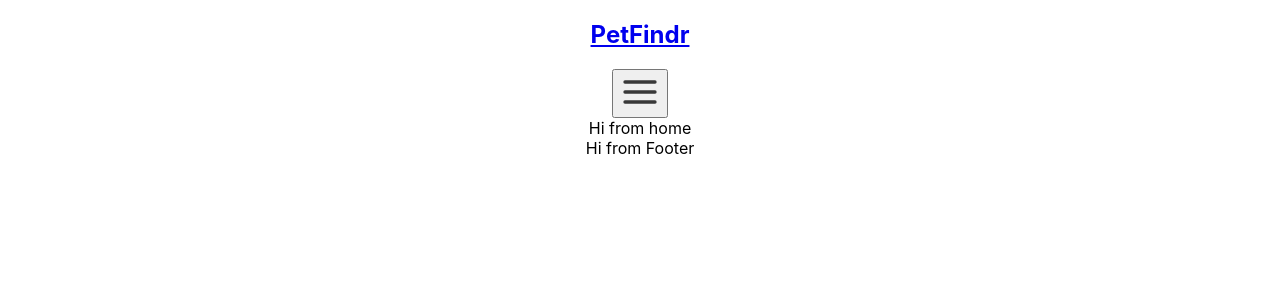
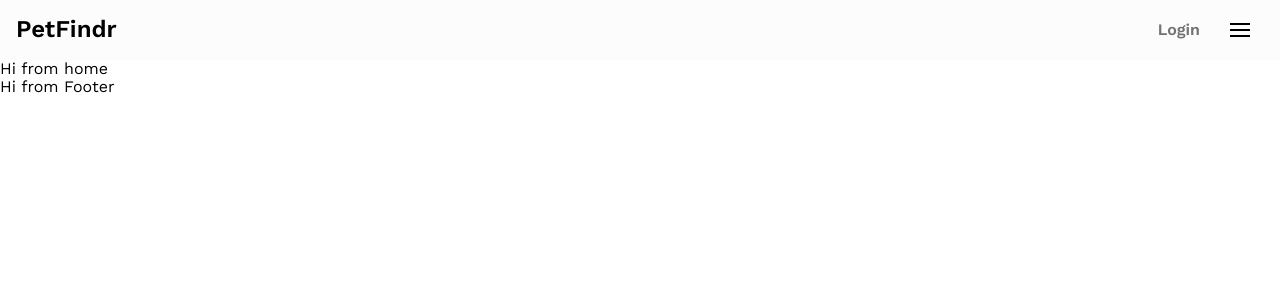
Before and after one commit to PetFindrSEI/pet-findr-frontend, a React (Create React App) app: page / in a window 1280 px wide. Shown: the top 300 px of the page. Built offline with nearby package versions, Linux system fonts and the light colour scheme.

Commit message:
Add styling to Navigation component Co-authored-by: Melissa Morgan melissamorganc@gmail.com

```diff
--- a/package.json
+++ b/package.json
@@ -6,6 +6,9 @@
     "@testing-library/jest-dom": "^5.16.2",
     "@testing-library/react": "^12.1.2",
     "@testing-library/user-event": "^13.5.0",
+    "framer-motion": "^6.2.6",
+    "hamburger-react": "^2.4.1",
+    "normalize.css": "^8.0.1",
     "react": "^17.0.2",
     "react-dom": "^17.0.2",
     "react-icons": "^4.3.1",
--- a/src/App.css
+++ b/src/App.css
@@ -1,4 +1,4 @@
-.App {
+/* .App {
   text-align: center;
 }
 
@@ -35,4 +35,4 @@
   to {
     transform: rotate(360deg);
   }
-}
+} */
--- a/src/App.js
+++ b/src/App.js
@@ -1,4 +1,4 @@
-import logo from './logo.svg';
+import 'normalize.css'
 import { Routes, Route, Link } from 'react-router-dom';
 import Navigation from './components/Navigation/Navigation';
 import Home from './components/Home/Home';
--- a/src/components/Navigation/Navigation.js
+++ b/src/components/Navigation/Navigation.js
@@ -4,6 +4,16 @@ import { Link } from 'react-router-dom';
 import { useState } from 'react';
 import { MdClose } from 'react-icons/md';
 import { FiMenu } from 'react-icons/fi';
+// Hamburger Icon
+import { Divide as Hamburger } from 'hamburger-react';
+// Menu Icons
+import { AiOutlineHome } from 'react-icons/ai';
+import { BiSearchAlt } from 'react-icons/bi';
+import { BsFillExclamationDiamondFill } from 'react-icons/bs';
+import { FiHelpCircle } from 'react-icons/fi';
+import { GoReport } from 'react-icons/go';
+// Framer Motion
+import { motion } from 'framer-motion';
 
 function Navigation(props) {
   const [navbarOpen, setNavbarOpen] = useState(false);
@@ -13,43 +23,67 @@ function Navigation(props) {
   };
 
   return (
-		<nav className='navBar'>
-			<Link to='/'>
-				<h1>PetFindr</h1>
+    <div>
+      {/* Navigation bar */}
+      <nav className={styles.navBar}>
+        <h1>
+          <Link to='/' className={styles.logo}>
+            PetFindr
           </Link>
-			<div className='hamburgerButtonDiv'>
-				<button onClick={handleToggle}>
-					{navbarOpen ? (
-						<MdClose
-							style={{ color: '#fff', width: '40px', height: '40px ' }}
-						/>
-					) : (
-						<FiMenu
-							style={{ color: '#383838', width: '40px', height: '40px' }}
-						/>
-					)}
-				</button>
+        </h1>
+        <div className={styles.buttonsArea}>
+          <motion.div whileHover={{ scale: 1.025 }} whileTap={{ scale: 0.975 }}>
+            <Link to='/'>Login</Link>
+          </motion.div>
+          {/* Hamburger Button */}
+          <motion.button
+            onClick={handleToggle}
+            whileHover={{ scale: 1.05 }}
+            whileTap={{ scale: 0.95 }}>
+            <Hamburger toggled={navbarOpen} toggle={setNavbarOpen} size={20} />
+          </motion.button>
+        </div>
+      </nav>
+      {/* List of Links when menu is toggled */}
       <ul
         style={{ display: navbarOpen ? 'flex' : 'none' }}
-					className='menuNav'>
-					<li>
+        className={styles.menuNav}>
+        <motion.li whileHover={{ scale: 1.05 }}>
+          <Link to='/'>
+            <AiOutlineHome className={styles.icon} />
             Home
-					</li>
-					<li>
+          </Link>
+        </motion.li>
+        <span></span>
+        <motion.li whileHover={{ scale: 1.05 }}>
+          <Link to='/'>
+            <BiSearchAlt className={styles.icon} />
             Found Pets
-					</li>
-					<li>
+          </Link>
+        </motion.li>
+        <span></span>
+        <motion.li whileHover={{ scale: 1.05 }}>
+          <Link to='/'>
+            <BsFillExclamationDiamondFill className={styles.icon} />
             Lost Pets
-					</li>
-					<li>
+          </Link>
+        </motion.li>
+        <span></span>
+        <motion.li whileHover={{ scale: 1.05 }}>
+          <Link to='/'>
+            <FiHelpCircle className={styles.icon} />
             How it Works?
-					</li>
-					<li>
+          </Link>
+        </motion.li>
+        <span></span>
+        <motion.li whileHover={{ scale: 1.05 }}>
+          <Link to='/'>
+            <GoReport className={styles.icon} />
             Report a Pet
-					</li>
+          </Link>
+        </motion.li>
       </ul>
     </div>
-		</nav>
   );
 }
 
--- a/src/components/Navigation/Navigation.module.css
+++ b/src/components/Navigation/Navigation.module.css
@@ -0,0 +1,112 @@
+/* Navigation bar */
+.navBar {
+  display: flex;
+  padding: 1.5rem 1rem;
+  justify-content: space-between;
+  align-items: center;
+  height: 60px;
+  background-color: #fcfcfc;
+  /* background-color: #868686; */
+}
+
+/* Menu (Hamburger) Button */
+.navBar button {
+  border: none;
+  background-color: transparent;
+  color: black;
+  height: fit-content;
+  width: fit-content;
+  padding: 0;
+  font-weight: 10px;
+  transition: all 0.2s ease;
+  border-radius: 0.5rem;
+}
+.navBar button:hover {
+  background-color: #854ad0;
+  color: white;
+}
+
+/* Links on the menu */
+.menuNav {
+  position: fixed;
+  display: flex;
+  flex-direction: column;
+  justify-content: center;
+  align-items: center;
+  z-index: 1;
+  background-color: #854ad0;
+  width: 100%;
+  margin: 0;
+  padding: 0;
+  list-style-type: none;
+  text-decoration: none;
+  box-shadow: 0 4px 4px rgba(0, 0, 0, 0.25);
+}
+/* Links */
+.menuNav a {
+  color: white;
+  background-color: transparent;
+  text-decoration: none;
+  font-weight: 600;
+  transition: all 0.2s ease;
+  padding: 1rem 0;
+  display: flex;
+  flex-direction: row;
+  justify-content: center;
+  align-items: center;
+  text-align: center;
+  width: 95%;
+  margin: 0 auto;
+}
+/* Links Hover */
+.menuNav a:hover {
+  color: rgb(236, 236, 236);
+  background-color: #9365cf;
+}
+.menuNav a:active {
+  background-color: #8a5ec4;
+}
+.icon {
+  margin-right: 0.5rem;
+}
+
+.menuNav li {
+  width: 100%;
+  text-align: center;
+}
+/* Lines in the menu container */
+.menuNav span {
+  height: 1px;
+  width: 95%;
+  border: 1px solid #8d63c4;
+}
+
+/* Buttons Area (Menu and login) */
+.buttonsArea {
+  display: flex;
+  flex-direction: row;
+  justify-content: space-between;
+  align-items: center;
+}
+/* Login Link */
+.buttonsArea a {
+  margin-right: 1rem;
+  text-decoration: none;
+  color: #737272;
+  font-weight: 600;
+  transition: all 0.2s ease;
+}
+.buttonsArea a:hover {
+  color: black;
+}
+
+
+/* PetFindr Logo */
+.navBar h1 {
+  font-size: 1.5rem;
+  font-weight: 600;
+}
+.logo {
+  text-decoration: none;
+  color: black;
+}
--- a/src/index.css
+++ b/src/index.css
@@ -1,4 +1,4 @@
-body {
+/* body {
   margin: 0;
   font-family: -apple-system, BlinkMacSystemFont, 'Segoe UI', 'Roboto', 'Oxygen',
     'Ubuntu', 'Cantarell', 'Fira Sans', 'Droid Sans', 'Helvetica Neue',
@@ -10,4 +10,12 @@ body {
 code {
   font-family: source-code-pro, Menlo, Monaco, Consolas, 'Courier New',
     monospace;
+} */
+
+@import url('https://fonts.googleapis.com/css2?family=Work+Sans:wght@100;200;300;400;500;600;700;800;900&display=swap');
+* {
+  box-sizing: border-box;
 }
+body {
+  font-family: 'Work Sans', sans-serif;
+}
```
Also changed, not shown: 1 other file (tests, documents, lock files or other folders). Lines whose indentation alone changed are shown as unchanged.
